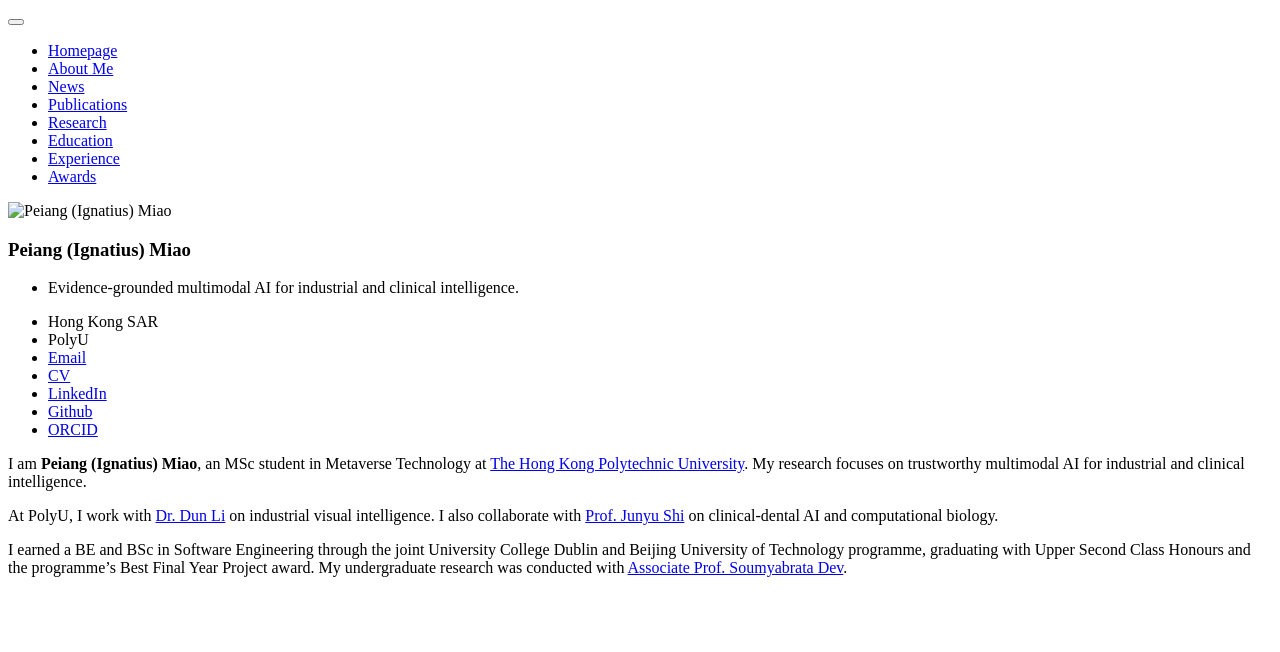
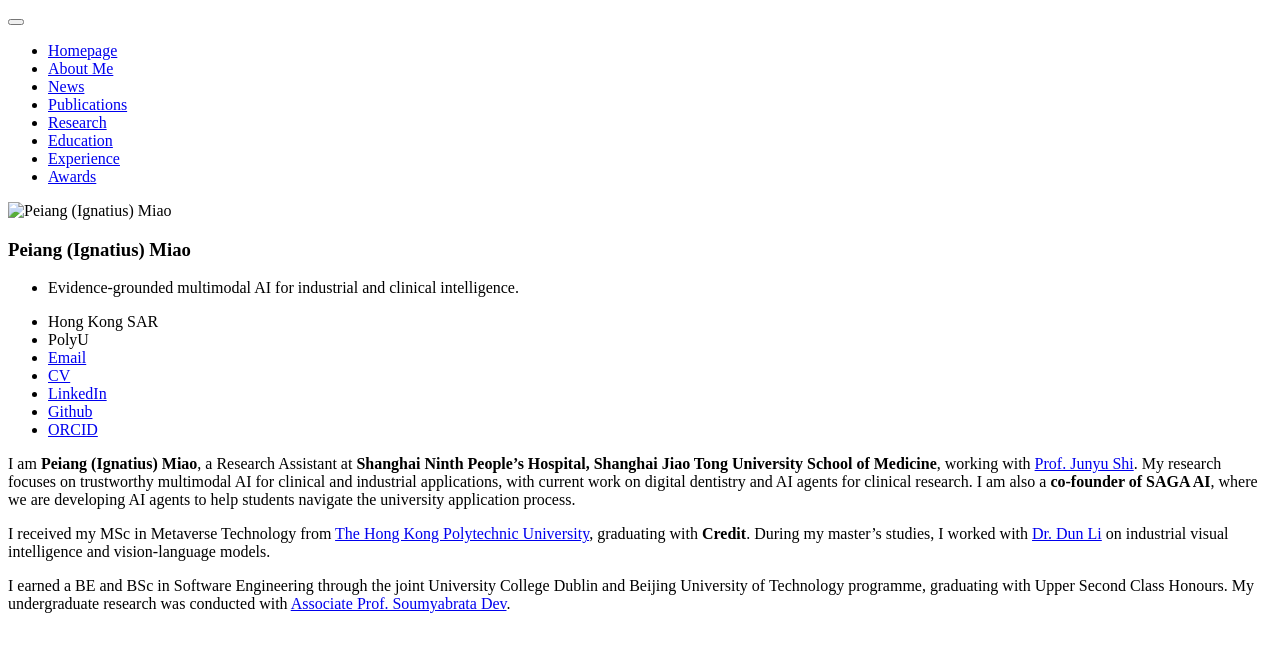
Before and after one commit to Moonquakeyu/Moonquakeyu.github.io, a Jekyll site: the page built from _pages/includes/intro.md, in a window 1280 px wide. Shown: the top 652 px of the page. Built offline with Jekyll 4.4.1, drawn with Linux system fonts in a browser that asks for light colours; our own code applies the rules of GitHub Pages for plain Markdown files.

Commit message:
Update bio and add publication news
Refresh the profile intro with the current research role, collaborations, and background, while adding a new accepted maintenance engineering paper to the news section.

```diff
--- a/_pages/includes/intro.md
+++ b/_pages/includes/intro.md
@@ -1,5 +1,5 @@
-I am **Peiang (Ignatius) Miao**, an MSc student in Metaverse Technology at [The Hong Kong Polytechnic University](https://www.polyu.edu.hk/). My research focuses on trustworthy multimodal AI for industrial and clinical intelligence.
+I am **Peiang (Ignatius) Miao**, a Research Assistant at **Shanghai Ninth People's Hospital, Shanghai Jiao Tong University School of Medicine**, working with [Prof. Junyu Shi](https://www.researchgate.net/profile/Junyu-Shi-3). My research focuses on trustworthy multimodal AI for clinical and industrial applications, with current work on digital dentistry and AI agents for clinical research. I am also a **co-founder of SAGA AI**, where we are developing AI agents to help students navigate the university application process.
 
-At PolyU, I work with [Dr. Dun Li](https://scholar.google.com/citations?user=UWUW3ogAAAAJ&hl=en)  on industrial visual intelligence. I also collaborate with [Prof. Junyu Shi](https://www.researchgate.net/profile/Junyu-Shi-3) on clinical-dental AI and computational biology.
+I received my MSc in Metaverse Technology from [The Hong Kong Polytechnic University](https://www.polyu.edu.hk/), graduating with **Credit**. During my master's studies, I worked with [Dr. Dun Li](https://scholar.google.com/citations?user=UWUW3ogAAAAJ&hl=en) on industrial visual intelligence and vision-language models.
 
-I earned a BE and BSc in Software Engineering through the joint University College Dublin and Beijing University of Technology programme, graduating with Upper Second Class Honours and the programme's Best Final Year Project award. My undergraduate research was conducted with [Associate Prof. Soumyabrata Dev](https://soumyabrata.dev/).
+I earned a BE and BSc in Software Engineering through the joint University College Dublin and Beijing University of Technology programme, graduating with Upper Second Class Honours. My undergraduate research was conducted with [Associate Prof. Soumyabrata Dev](https://soumyabrata.dev/).
```
Also changed, not shown: _pages/includes/news.md (+1 -0 lines).
